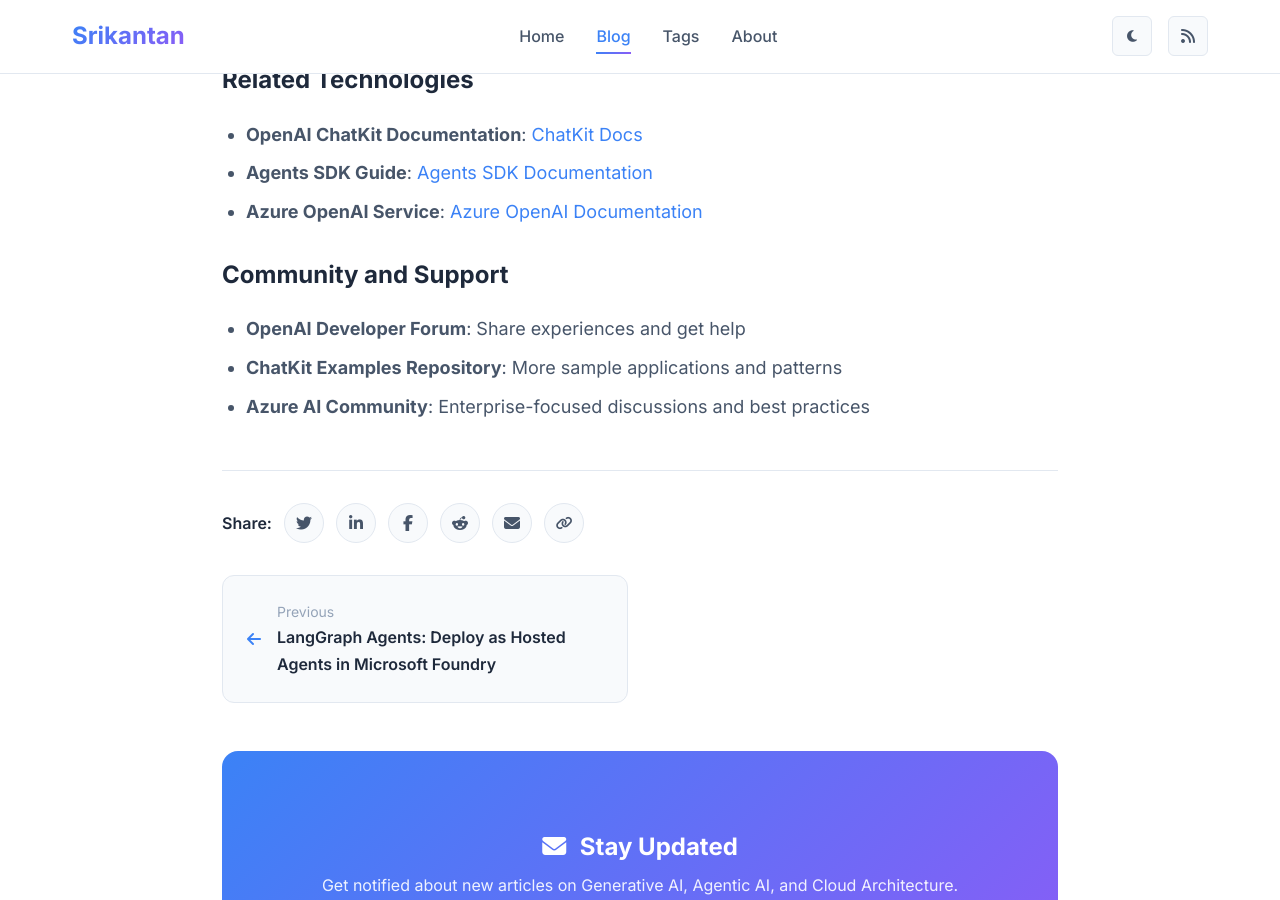
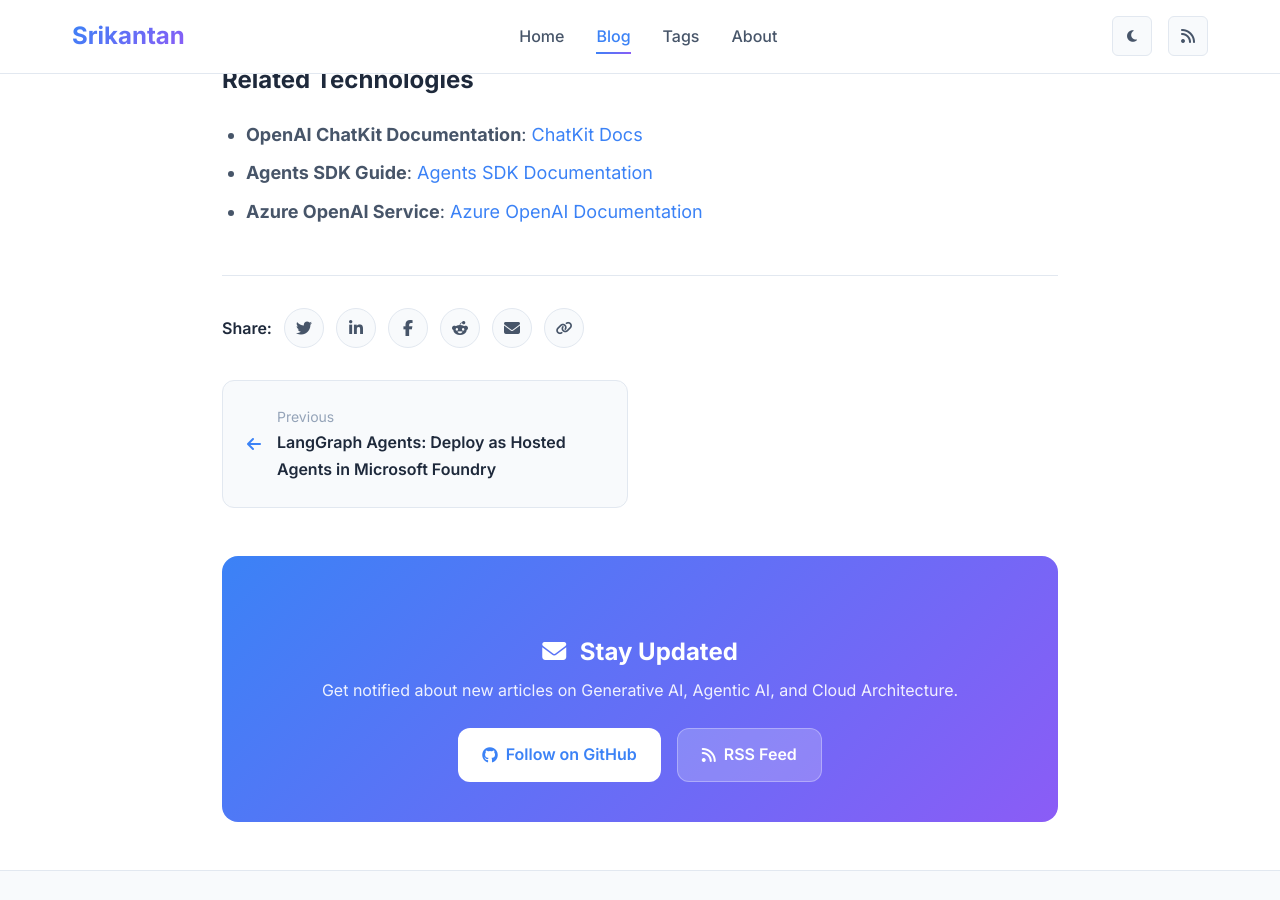
Before and after one commit to ssrikantan/ssrikantan.github.io, a Jekyll site: the page built from _posts/2026-01-24-chatkit-order-returns-intelligent-customer-service.md, in a window 1280 px wide and 900 px high, scrolled down 17244 px. Built offline with Jekyll 4.4.1, drawn with Linux system fonts in a browser that asks for light colours; nearby versions of some CDN libraries; some of the changed text lies outside the part shown.

Commit message:
Remove community and support section from ChatKit order returns post

```diff
--- a/_includes/tags.html
+++ b/_includes/tags.html
@@ -2,7 +2,7 @@
 <div class="post-tags">
   <i class="fas fa-tags"></i>
   {% for tag in page.tags %}
-    <a href="/tags/{{ tag | slugify }}/" class="tag">#{{ tag }}</a>
+    <a href="/tags/#{{ tag | slugify }}" class="tag">#{{ tag }}</a>
   {% endfor %}
 </div>
 {% endif %}
--- a/_posts/2026-01-24-chatkit-order-returns-intelligent-customer-service.md
+++ b/_posts/2026-01-24-chatkit-order-returns-intelligent-customer-service.md
@@ -6,9 +6,9 @@
 tags:
   - OpenAI
   - ChatKit
-  - Agents SDK
+  - AgentsSDK
   - AI driven UI
-  - Azure OpenAI
+  - AzureOpenAI
   - Customer Service
   - Natural Language Processing
   - AI Applications
@@ -542,8 +542,3 @@
 - **OpenAI ChatKit Documentation**: [ChatKit Docs](https://platform.openai.com/docs/chatkit)
 - **Agents SDK Guide**: [Agents SDK Documentation](https://platform.openai.com/docs/agents)
 - **Azure OpenAI Service**: [Azure OpenAI Documentation](https://learn.microsoft.com/en-us/azure/ai-services/openai/)
-
-### Community and Support
-- **OpenAI Developer Forum**: Share experiences and get help
-- **ChatKit Examples Repository**: More sample applications and patterns
-- **Azure AI Community**: Enterprise-focused discussions and best practices
```
